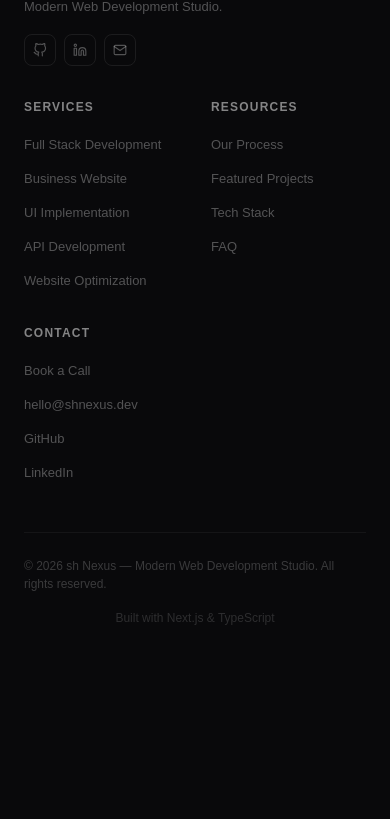
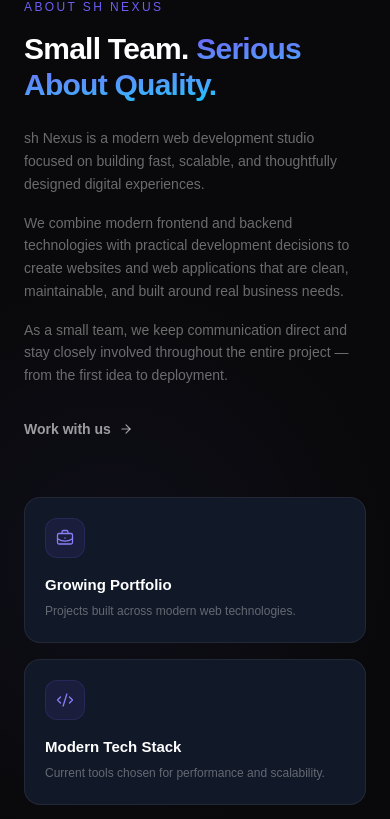
Before and after one commit to CoreTech7704/shnexus, a Next.js app: page / in a window 390 px wide. Shown: the part 8417-9236 px from the top of the page. Before the commit the page ends 9076 px from the top, so only its background shows below. Built offline with nearby package versions, Linux system fonts and the light colour scheme.

Commit message:
feat: add About section with stats and update tech stack layout

```diff
--- a/src/app/layout.tsx
+++ b/src/app/layout.tsx
@@ -19,6 +19,10 @@ const space_Grotesk = Space_Grotesk({
 
 export const metadata: Metadata = {
   metadataBase: new URL("https://shnexus.dev"),
+
+  verification: {
+    google: "s3xesMPTBFiRpfC8cJFTG9CjAalGTx6hincsH0nWg18",
+  },
 
   title: {
     default: "sh Nexus",
--- a/src/app/page.tsx
+++ b/src/app/page.tsx
@@ -6,6 +6,7 @@ import { WhyUs } from "../components/sections/why-us";
 import { Process } from "@/src/components/sections/process";
 import { Projects } from "@/src/components/sections/projects";
 import { TechStack } from "@/src/components/sections/tech-stack";
+import { About } from "@/src/components/sections/about";
 
 export default function Home() {
   return (
@@ -19,6 +20,7 @@ export default function Home() {
         <Process />
         <Projects />
         <TechStack />
+        <About />
       </main>
 
       <Footer />
--- /dev/null
+++ b/src/app/robots.ts
@@ -0,0 +1,10 @@
+export default function robots() {
+    return {
+        rules: {
+            userAgent: "*",
+            allow: "/",
+        },
+
+        sitemap: "https://shnexus.vercel.app/sitemap.xml",
+    }
+}
--- /dev/null
+++ b/src/app/sitemap.ts
@@ -0,0 +1,8 @@
+export default function sitemap() {
+    return [
+        {
+            url: 'https://shnexus.vercel.app/',
+            lastModified: new Date(),
+        }
+    ]
+}
--- /dev/null
+++ b/src/components/about/stat-card.tsx
@@ -0,0 +1,29 @@
+import type { Stat } from "@/src/types/stat";
+
+interface StatCardProps {
+  stat: Stat;
+}
+
+export function StatCard({ stat }: StatCardProps) {
+  const Icon = stat.icon;
+
+  return (
+    <article className="group rounded-2xl border border-white/[0.07] bg-[#111827] p-5 transition-all duration-300 hover:-translate-y-1 hover:border-[#6D5EF5]/25">
+      <div className="mb-4 flex size-10 items-center justify-center rounded-xl border border-[#6D5EF5]/15 bg-[#6D5EF5]/10 transition-all duration-300 group-hover:border-[#6D5EF5]/30 group-hover:shadow-[0_0_20px_rgba(109,94,245,0.12)]">
+        <Icon
+          size={18}
+          strokeWidth={1.7}
+          className="text-[#8B7FF8]"
+        />
+      </div>
+
+      <h3 className="font-heading mb-1.5 text-[15px] font-semibold text-white">
+        {stat.label}
+      </h3>
+
+      <p className="text-[12px] leading-relaxed text-white/35">
+        {stat.description}
+      </p>
+    </article>
+  );
+}
--- /dev/null
+++ b/src/components/sections/about.tsx
@@ -0,0 +1,82 @@
+import { ArrowRight } from "lucide-react";
+
+import { StatCard } from "@/src/components/about/stat-card";
+import { Container } from "@/src/components/ui/container";
+import { stats } from "@/src/data/stats";
+
+export function About() {
+  return (
+    <section
+      id="about"
+      className="relative overflow-hidden py-24 sm:py-28"
+    >
+      {/* Background glow */}
+      <div
+        aria-hidden="true"
+        className="pointer-events-none absolute -left-48 top-1/2 size-150 -translate-y-1/2 rounded-full bg-[radial-gradient(circle,rgba(109,94,245,0.06),transparent_68%)]"
+      />
+
+      <Container className="relative">
+        <div className="grid items-center gap-14 lg:grid-cols-[1fr_1.05fr] lg:gap-20">
+
+          {/* Content */}
+          <div>
+            <p className="font-mono mb-4 text-xs font-medium uppercase tracking-[0.2em] text-[#6D5EF5]">
+              About sh Nexus
+            </p>
+
+            <h2 className="font-heading mb-6 max-w-xl text-3xl font-bold tracking-tight text-white sm:text-4xl lg:text-5xl">
+              Small Team.{" "}
+              <span className="gradient-text">
+                Serious About Quality.
+              </span>
+            </h2>
+
+            <div className="max-w-xl space-y-4 text-sm leading-relaxed text-white/40 sm:text-[15px]">
+              <p>
+                sh Nexus is a modern web development studio focused on
+                building fast, scalable, and thoughtfully designed digital
+                experiences.
+              </p>
+
+              <p>
+                We combine modern frontend and backend technologies with
+                practical development decisions to create websites and web
+                applications that are clean, maintainable, and built around
+                real business needs.
+              </p>
+
+              <p>
+                As a small team, we keep communication direct and stay closely
+                involved throughout the entire project — from the first idea
+                to deployment.
+              </p>
+            </div>
+
+            <a
+              href="#contact"
+              className="group mt-8 inline-flex items-center gap-2 text-sm font-semibold text-white/60 transition-colors duration-200 hover:text-white"
+            >
+              Work with us
+
+              <ArrowRight
+                size={14}
+                className="transition-transform duration-200 group-hover:translate-x-1"
+              />
+            </a>
+          </div>
+
+          {/* Stats */}
+          <div className="grid grid-cols-1 gap-4 sm:grid-cols-2">
+            {stats.map((stat) => (
+              <StatCard
+                key={stat.label}
+                stat={stat}
+              />
+            ))}
+          </div>
+        </div>
+      </Container>
+    </section>
+  );
+}
--- a/src/components/sections/tech-stack.tsx
+++ b/src/components/sections/tech-stack.tsx
@@ -26,7 +26,7 @@ export function TechStack() {
           description="Modern tools and technologies chosen for performance, scalability, and maintainability."
         />
 
-        <div className="grid grid-cols-1 gap-4 sm:grid-cols-2 lg:grid-cols-5">
+        <div className="grid grid-cols-1 gap-4 sm:grid-cols-2 lg:grid-cols-3 xl:grid-cols-5">
           {techCategories.map((category) => (
             <TechStackCard key={category.title} category={category} />
           ))}
--- /dev/null
+++ b/src/data/stats.ts
@@ -0,0 +1,31 @@
+import {
+  BriefcaseBusiness,
+  Code2,
+  Handshake,
+  Zap,
+} from "lucide-react";
+
+import type { Stat } from "@/src/types/stat";
+
+export const stats: Stat[] = [
+  {
+    label: "Growing Portfolio",
+    description: "Projects built across modern web technologies.",
+    icon: BriefcaseBusiness,
+  },
+  {
+    label: "Modern Tech Stack",
+    description: "Current tools chosen for performance and scalability.",
+    icon: Code2,
+  },
+  {
+    label: "Client Focused",
+    description: "Solutions shaped around real business requirements.",
+    icon: Handshake,
+  },
+  {
+    label: "Fast Delivery",
+    description: "Efficient development without compromising quality.",
+    icon: Zap,
+  },
+];
--- a/src/data/technologies.ts
+++ b/src/data/technologies.ts
@@ -1,4 +1,5 @@
 import {
+    SiRender,
   SiDocker,
   SiExpress,
   SiFigma,
@@ -15,8 +16,6 @@ import {
   SiTypescript,
   SiVercel,
 } from "react-icons/si";
-
-import { FaAws } from "react-icons/fa";
 
 import type { TechCategory } from "@/src/types/technology";
 
@@ -55,7 +54,7 @@ export const techCategories: TechCategory[] = [
       { name: "Vercel", icon: SiVercel },
       { name: "Netlify", icon: SiNetlify },
       { name: "Docker", icon: SiDocker },
-      { name: "AWS", icon: FaAws },
+      { name: "Render", icon: SiRender },
     ],
   },
   {
--- /dev/null
+++ b/src/types/stat.ts
@@ -0,0 +1,7 @@
+import type { LucideIcon } from "lucide-react";
+
+export interface Stat {
+  label: string;
+  description: string;
+  icon: LucideIcon;
+}
```
